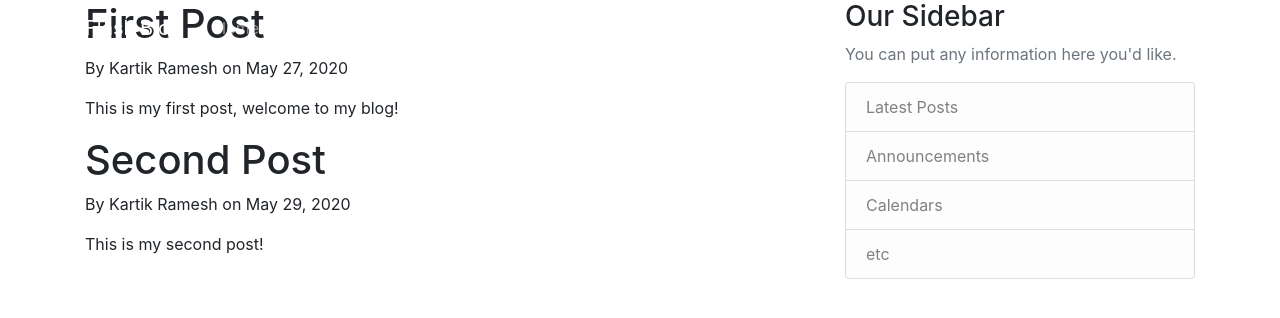
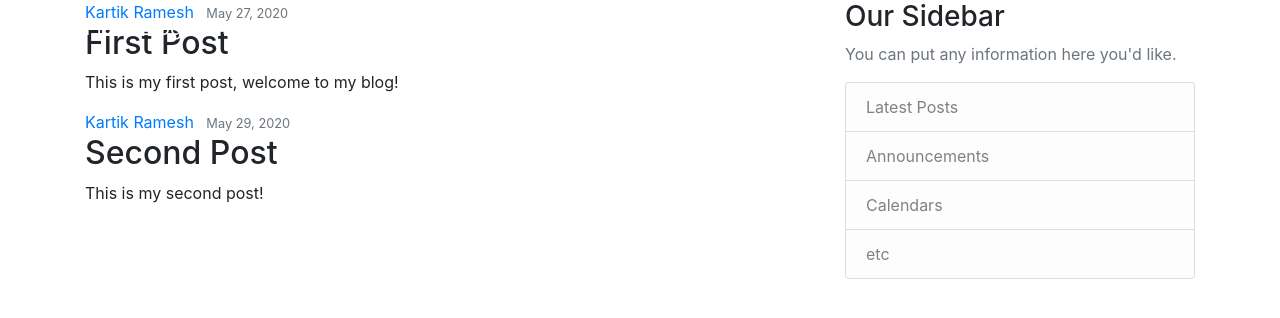
Before and after one commit to kartikx/FlaskBlog, a Flask app: page / in a window 1280 px wide. Shown: the top 318 px of the page. Run offline with Flask 2, Linux system fonts and the light colour scheme; some libraries are stand-ins or nearby versions.

Commit message:
Implement Bootstrap in Post Contents

```diff
--- a/templates/home.html
+++ b/templates/home.html
@@ -1,8 +1,16 @@
-{% extends "layout.html" %}
-{% block content %}
-    {% for post in posts %}
-        <h1>{{post.title}}</h1>
-        <p>By {{post.author}} on {{post.date_posted}}</p>
-        <p>{{post.content}}</p>
-    {% endfor %}
-{% endblock content %}
+{% extends "layout.html" %} {% block content %} {% for post in posts %}
+<article class="media content-section">
+  <div class="media-body">
+    <div class="article-metadata">
+      <a class="mr-2" href="#"> {{ post.author }}</a>
+      <small class="text-muted">{{post.date_posted}}</small>
+    </div>
+    <h2>
+      <a class="article-title">{{post.title}}</a>
+    </h2>
+    <p class="article-content">
+      {{post.content}}
+    </p>
+  </div>
+</article>
+{% endfor %} {% endblock content %}
```
